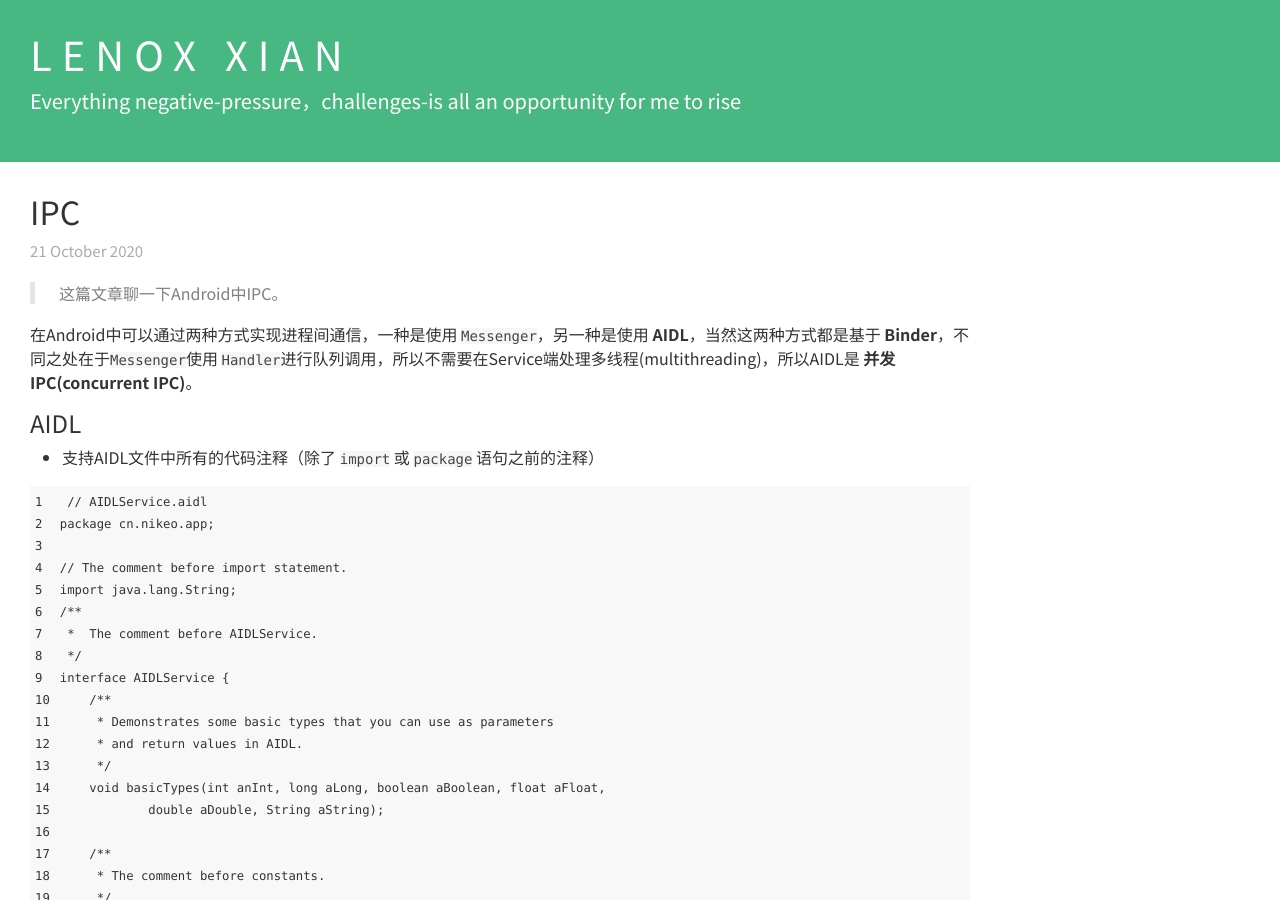
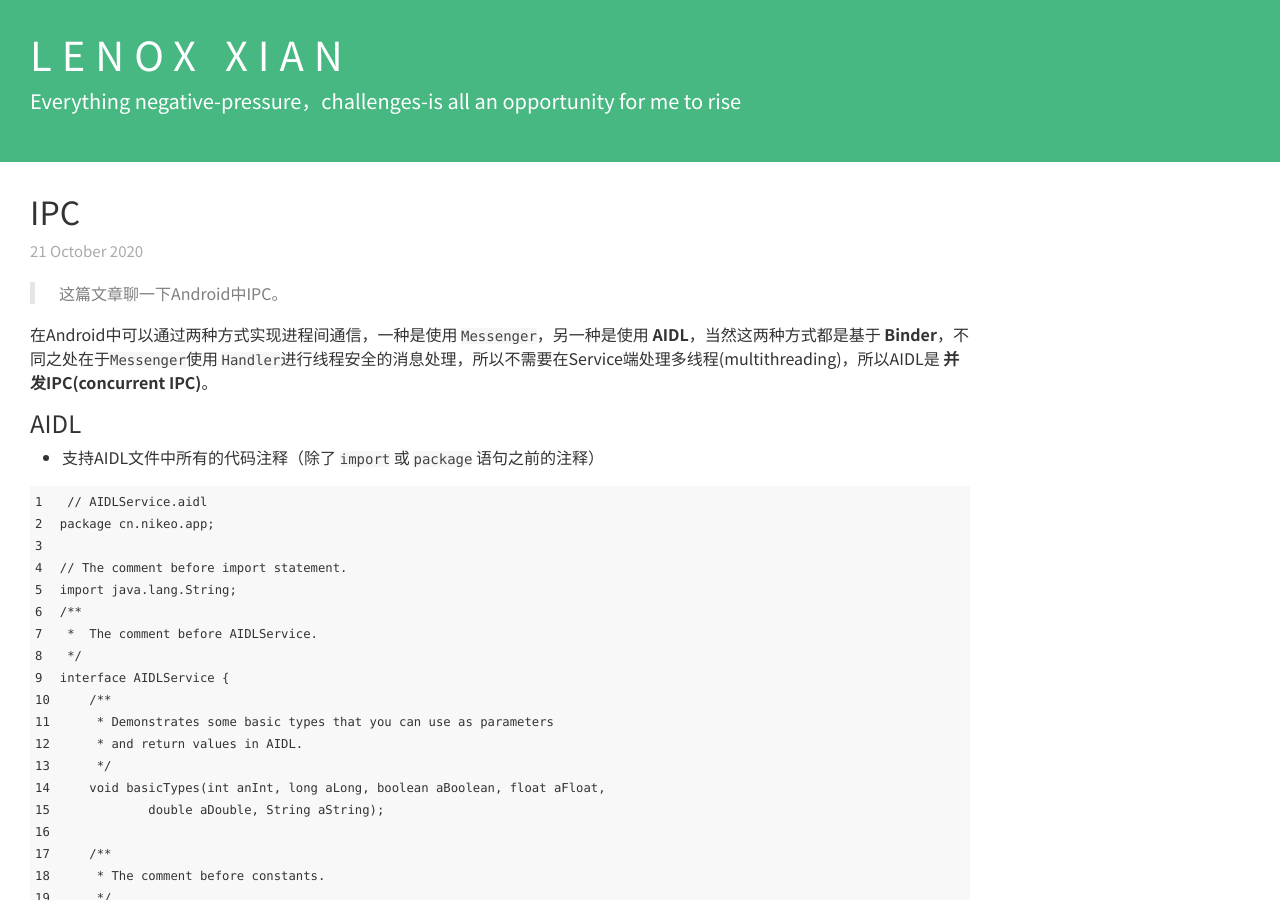
Before and after one commit to nikeorever/nikeorever.github.io, a Jekyll site: the page built from _posts/2020-10-21-android-ipc.md, in a window 1280 px wide and 900 px high. Built offline with Jekyll 4.4.1, drawn with Linux system fonts in a browser that asks for light colours.

Commit message:
Deploy blog

```diff
--- a/_posts/2020-10-21-android-ipc.md
+++ b/_posts/2020-10-21-android-ipc.md
@@ -8,7 +8,7 @@ categories: post
 
 > 这篇文章聊一下Android中IPC。
 
-在Android中可以通过两种方式实现进程间通信，一种是使用 `Messenger`，另一种是使用 **AIDL**，当然这两种方式都是基于 **Binder**，不同之处在于`Messenger`使用 `Handler`进行队列调用，所以不需要在Service端处理多线程(multithreading)，所以AIDL是 **并发IPC(concurrent IPC)**。
+在Android中可以通过两种方式实现进程间通信，一种是使用 `Messenger`，另一种是使用 **AIDL**，当然这两种方式都是基于 **Binder**，不同之处在于`Messenger`使用 `Handler`进行线程安全的消息处理，所以不需要在Service端处理多线程(multithreading)，所以AIDL是 **并发IPC(concurrent IPC)**。
 
 #### AIDL
 
```
